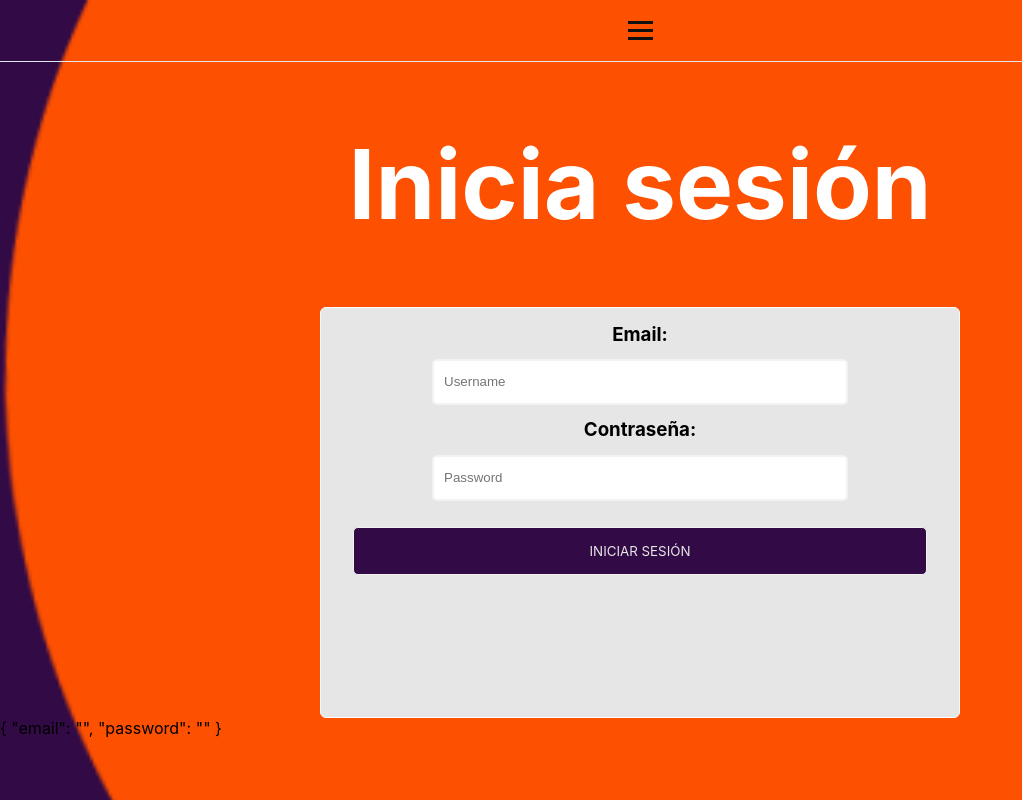
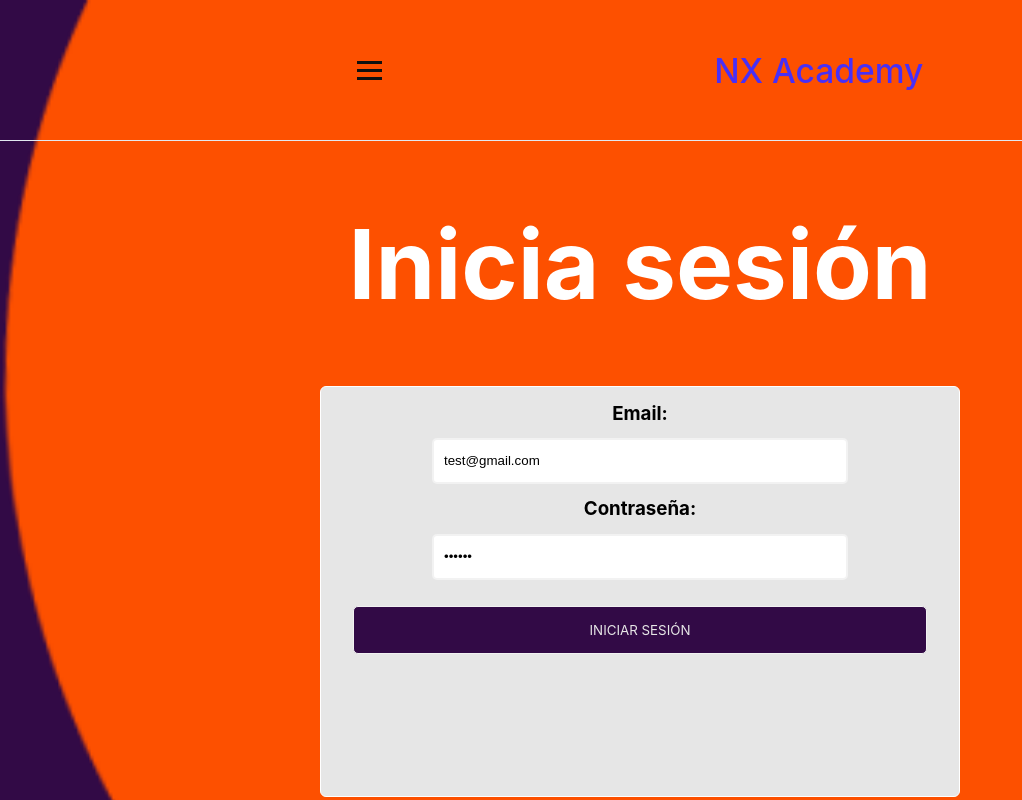
Before and after one commit to sopita-app/sopita, an Angular app: page /auth/login in a window 1280 px wide. Shown: the whole page, without its empty margins (0-1022 px from the left). Built offline with nearby package versions, Linux system fonts and the light colour scheme.

Commit message:
routes, children, guards

```diff
--- a/src/app/auth/auth-routing.module.ts
+++ b/src/app/auth/auth-routing.module.ts
@@ -6,7 +6,7 @@ import { SignupComponent } from './signup/signup.component';
 const routes: Routes = [
     {path: '', children:[
       {path: 'login', component: SigninComponent},
-      {path: 'registro', component: SignupComponent },
+      {path: 'register', component: SignupComponent },
       {path: '**', redirectTo: 'login' },
     ]}
   ]
--- a/src/app/auth/signin/signin.component.html
+++ b/src/app/auth/signin/signin.component.html
@@ -10,5 +10,4 @@
         <br />
         <input type="button" value="Iniciar Sesión" class="login-button" (click)="signIn()" />
     </div>
-    {{user | json}}
 </div>
--- a/src/app/auth/signin/signin.component.ts
+++ b/src/app/auth/signin/signin.component.ts
@@ -19,8 +19,8 @@ export class SigninComponent{
 
 
   user:User={
-    email: '',
-    password: ''
+    email: 'test@gmail.com',
+    password: '123456'
   }
 
   signIn(){
--- a/src/app/components/navbar/navbar.component.html
+++ b/src/app/components/navbar/navbar.component.html
@@ -10,16 +10,19 @@
             <span class="bar"></span>
             <span class="bar"></span>
         </div>
-        <p *ngIf="loggedUser" class="nav-logo">{{loggedUser.email}}</p>
+        <p class="nav-logo">NX Academy</p>
         <ul [ngClass]="showNavBar ? 'nav-menu' : 'hidden'">
             <li class="nav-item">
                 <a routerLink="home" class="nav-link">Home</a>
             </li>
             <li class="nav-item">
-                <a [routerLink]="['/login']" routerLinkActive="router-link-active" class="nav-link">Iniciar Sesión</a>
+                <a routerLink="form" class="nav-link">Nueva tarea</a>
             </li>
             <li class="nav-item">
-                <a [routerLink]="['/register']" routerLinkActive="router-link-active" class="nav-link">Registrate</a>
+                <a routerLink="auth/login" routerLinkActive="router-link-active" class="nav-link">Iniciar Sesión</a>
+            </li>
+            <li class="nav-item">
+                <a routerLink="auth/register" routerLinkActive="router-link-active" class="nav-link">Registrate</a>
             </li>
             <li class="nav-item">
                 <p (click)="logOut()" class="nav-link">Cerrar Sesión</p>
--- a/src/app/components/navbar/navbar.component.ts
+++ b/src/app/components/navbar/navbar.component.ts
@@ -7,16 +7,16 @@ import { AuthService } from 'src/app/auth/auth.service';
   styleUrls: ['./navbar.component.scss']
 })
 export class NavbarComponent {
-  loggedUser:any= null;
   showNavBar:boolean=false
-  constructor(private authService : AuthService) {   }
+  constructor(private authService: AuthService) {
+
+   }
 
   toggleNavBar(){
     this.showNavBar = !this.showNavBar
   }
   logOut(){
+    this.showNavBar = !this.showNavBar
     this.authService.logOut()
-    this.showNavBar = !this.showNavBar
-
   }
 }
```
Also changed, not shown: src/app/app-routing.module.ts (+2 -8 lines), src/app/tasks/task-routing.module.ts (+3 -6 lines).
